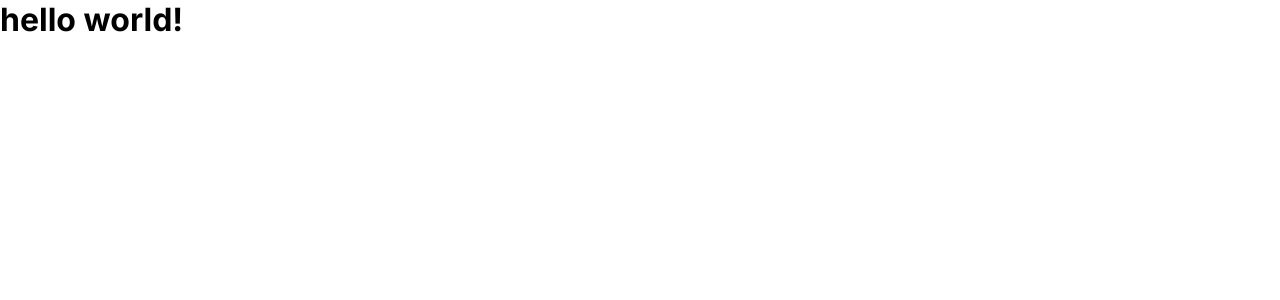
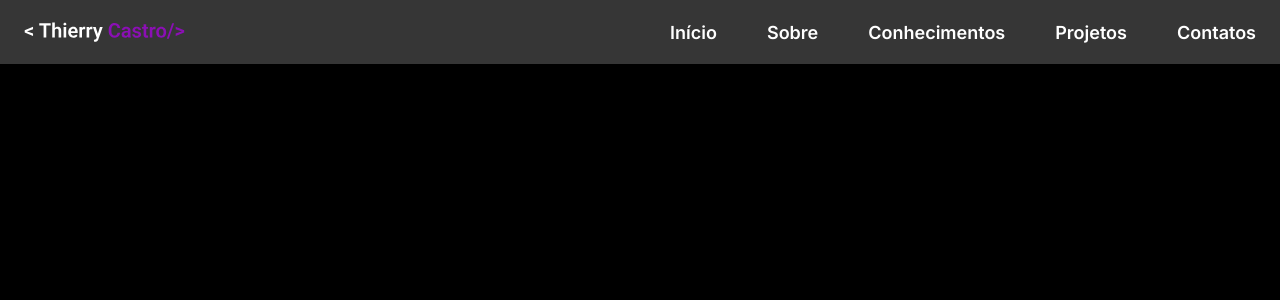
Before and after one commit to Thierrycast/portfolio2.0, a Next.js app: page / in a window 1280 px wide. Shown: the top 300 px of the page. Built offline with nearby package versions, Linux system fonts and the light colour scheme.

Commit message:
feat(header): criar componente Header

```diff
--- a/src/app/globals.css
+++ b/src/app/globals.css
@@ -4,7 +4,120 @@
   margin: 0;
 }
 
+html,
+body {
+  max-width: 100vw;
+  overflow-x: hidden;
+  background-color: black;
+  font-size: 62.5%;
+  scroll-behavior: smooth;
+}
+
+:root {
+  --branco: rgba(255, 255, 255, 1);
+  --branco-2: rgba(255, 250, 250, 1);
+
+  --preto: rgba(0, 0, 0, 1);
+  --preto-2: rgba(54, 54, 54, 1);
+  --preto-3: rgba(38, 38, 38, 1);
+
+  --roxo-1: rgba(45, 3, 59, 1);
+  --roxo-2: rgba(139, 15, 180, 1);
+  --roxo-3: rgba(229, 184, 244, 1);
+  --roxo-4: rgba(252, 243, 255, 1);
+
+  --subtitle-maius-desk-font-family: "Roboto-Regular", Helvetica;
+  --subtitle-maius-desk-font-size: 28px;
+  --subtitle-maius-desk-font-style: normal;
+  --subtitle-maius-desk-font-weight: 400;
+  --subtitle-maius-desk-letter-spacing: 0px;
+  --subtitle-maius-desk-line-height: 32px;
+  --subtitle-maius-mobile-font-family: "Roboto-Regular", Helvetica;
+  --subtitle-maius-mobile-font-size: 16px;
+  --subtitle-maius-mobile-font-style: normal;
+  --subtitle-maius-mobile-font-weight: 400;
+  --subtitle-maius-mobile-letter-spacing: 0px;
+  --subtitle-maius-mobile-line-height: 32px;
+  --subtitle-min-desk-font-family: "Roboto-Regular", Helvetica;
+  --subtitle-min-desk-font-size: 28px;
+  --subtitle-min-desk-font-style: normal;
+  --subtitle-min-desk-font-weight: 400;
+  --subtitle-min-desk-letter-spacing: 0px;
+  --subtitle-min-desk-line-height: 32px;
+  --subtitle-min-mobile-font-family: "Roboto-Regular", Helvetica;
+  --subtitle-min-mobile-font-size: 16px;
+  --subtitle-min-mobile-font-style: normal;
+  --subtitle-min-mobile-font-weight: 400;
+  --subtitle-min-mobile-letter-spacing: 0px;
+  --subtitle-min-mobile-line-height: 32px;
+  --text-desk-font-family: "Roboto-Regular", Helvetica;
+  --text-desk-font-size: 20px;
+  --text-desk-font-style: normal;
+  --text-desk-font-weight: 400;
+  --text-desk-letter-spacing: 0px;
+  --text-desk-line-height: 26px;
+  --text-med-desk-font-family: "Roboto-Medium", Helvetica;
+  --text-med-desk-font-size: 16px;
+  --text-med-desk-font-style: normal;
+  --text-med-desk-font-weight: 500;
+  --text-med-desk-letter-spacing: 0px;
+  --text-med-desk-line-height: 20px;
+  --text-med-mobile-font-family: "Roboto-Medium", Helvetica;
+  --text-med-mobile-font-size: 12px;
+  --text-med-mobile-font-style: normal;
+  --text-med-mobile-font-weight: 500;
+  --text-med-mobile-letter-spacing: 0px;
+  --text-med-mobile-line-height: 12px;
+  --text-mobile-font-family: "Roboto-Regular", Helvetica;
+  --text-mobile-font-size: 12px;
+  --text-mobile-font-style: normal;
+  --text-mobile-font-weight: 400;
+  --text-mobile-letter-spacing: 0px;
+  --text-mobile-line-height: 12px;
+  --title-desk-font-family: "Roboto-ExtraBold", Helvetica;
+  --title-desk-font-size: 60px;
+  --title-desk-font-style: normal;
+  --title-desk-font-weight: 800;
+  --title-desk-letter-spacing: 0px;
+  --title-desk-line-height: 48px;
+  --title-mobile-font-family: "Roboto-ExtraBold", Helvetica;
+  --title-mobile-font-size: 48px;
+  --title-mobile-font-style: normal;
+  --title-mobile-font-weight: 800;
+  --title-mobile-letter-spacing: 0px;
+  --title-mobile-line-height: 48px;
+  --title-text-desk-font-family: "Roboto-Bold", Helvetica;
+  --title-text-desk-font-size: 28px;
+  --title-text-desk-font-style: normal;
+  --title-text-desk-font-weight: 700;
+  --title-text-desk-letter-spacing: 0px;
+  --title-text-desk-line-height: 32px;
+  --title-text-mobile-font-family: "Roboto-ExtraBold", Helvetica;
+  --title-text-mobile-font-size: 20px;
+  --title-text-mobile-font-style: normal;
+  --title-text-mobile-font-weight: 800;
+  --title-text-mobile-letter-spacing: 0px;
+  --title-text-mobile-line-height: 20px;
+  --topics-desk-font-family: "Roboto-ExtraBold", Helvetica;
+  --topics-desk-font-size: 44px;
+  --topics-desk-font-style: normal;
+  --topics-desk-font-weight: 800;
+  --topics-desk-letter-spacing: 0px;
+  --topics-desk-line-height: 48px;
+  --topics-mobile-font-family: "Roboto-ExtraBold", Helvetica;
+  --topics-mobile-font-size: 32px;
+  --topics-mobile-font-style: normal;
+  --topics-mobile-font-weight: 800;
+  --topics-mobile-letter-spacing: 0px;
+  --topics-mobile-line-height: 48px;
+}
+
 a {
   color: inherit;
   text-decoration: none;
+  cursor: pointer;
 }
+
+button {
+  cursor: pointer;
+}
--- a/src/app/page.tsx
+++ b/src/app/page.tsx
@@ -1,8 +1,13 @@
 import Image from 'next/image'
 import styles from './page.module.css'
 
+import Header from '@/components/Header'
+
 export default function Home() {
   return (
-    <h1>hello world!</h1>
+    <>
+      <Header/>
+      <h1>Hello Word!</h1>
+    </>
   )
 }
--- /dev/null
+++ b/src/components/Header/header.module.scss
@@ -0,0 +1,60 @@
+.container{
+    height: 6.4rem;
+    width: 100%;
+
+    display: flex;
+    align-items: center;
+    justify-content: space-between;
+    padding: 0 2.4rem;
+
+    background-color: var(--preto-2);
+}
+
+.logo{
+    height: 47px;
+}
+
+.menu{
+    display: flex;
+    align-items: center;
+
+    list-style: none;
+    gap: 5rem;
+    font-size: 1.8rem;
+    font-weight: 600;
+    color: var(--branco);
+
+    li {
+        font-size: 1.8rem;
+
+        a {
+          text-decoration: none;
+          color: #fff;
+          position: relative;
+          transition: 0.3s;
+
+          &:hover {
+            color: var(--roxo-2);
+            transition: 0.3s;
+          }
+
+          &::after {
+            content: "";
+            position: absolute;
+            bottom: -0.2rem;
+            left: 0;
+            right: 0;
+            height: 0.1rem;
+            background: linear-gradient(to right, #ffffff00, var(--roxo-2));
+            transform: scaleX(0);
+            transform-origin: right;
+            transition: transform 0.4s ease-out;
+          }
+
+          &:hover::after {
+            transform: scaleX(1);
+            transform-origin: left;
+          }
+        }
+      }
+}
--- /dev/null
+++ b/src/components/Header/index.tsx
@@ -0,0 +1,22 @@
+import { Span } from 'next/dist/trace'
+import style from './header.module.scss'
+import Image from 'next/image';
+import Logo from '@/assets/logo.svg'
+
+export default function Header() {
+
+
+
+  return (
+    <header className={style.container} >
+        <Image src={Logo} alt='Logo' className={style.logo}/>
+        <ul className={style.menu} >
+            <li><a>Início</a></li>
+            <li><a>Sobre</a></li>
+            <li><a>Conhecimentos</a></li>
+            <li><a>Projetos</a></li>
+            <li><a>Contatos</a></li>
+        </ul>
+    </header>
+  )
+}
```
Also changed, not shown: src/assets/logo.svg (added).
